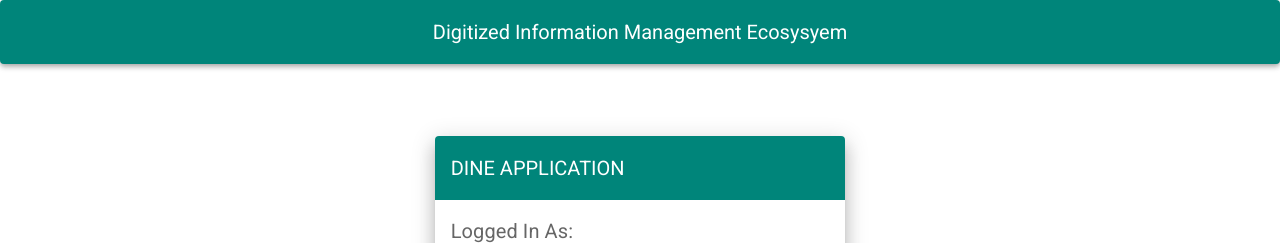
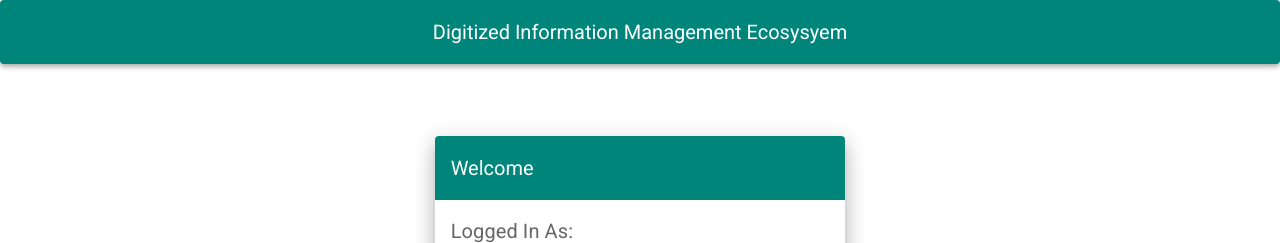
Before and after one commit to gajananpojage/DATARepo, a Vue app in the folder DineAppClient/: page / in a window 1280 px wide. Shown: the top 243 px of the page. Built offline with nearby package versions, Linux system fonts and the light colour scheme; what vue-sweetalert2, vuetify-datetime-picker would draw is missing.

Commit message:
Update Login.vue

```diff
--- a/DineAppClient/src/views/Login.vue
+++ b/DineAppClient/src/views/Login.vue
@@ -15,7 +15,7 @@
                             class="bg-color"
                             dark
                             flat>
-                        <v-toolbar-title>DINE APPLICATION</v-toolbar-title>
+                        <v-toolbar-title>Welcome</v-toolbar-title>
                         <v-spacer></v-spacer>
                     </v-toolbar>
                     <v-card-text>
```
